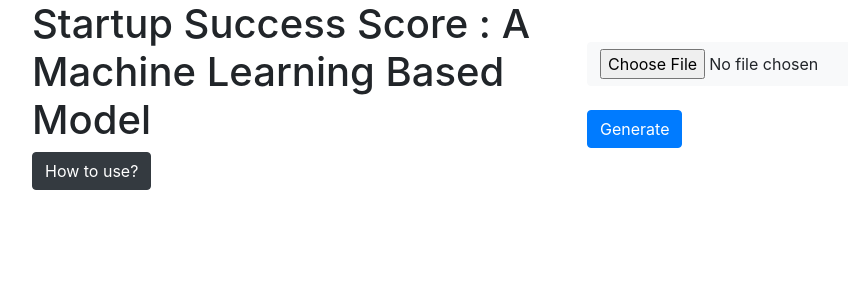
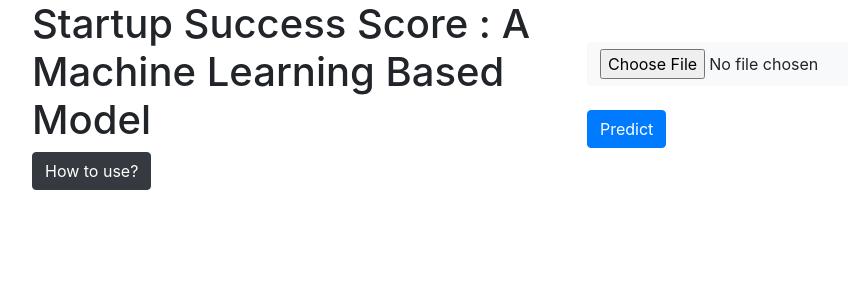
Before and after one commit to RishKhanna/StartUp_pred, a Flask app: page / in a window 1280 px wide. Shown: the part 281-581 px from the top of the page, without its empty margins (68-916 px from the left). Run offline with Flask 2, Linux system fonts and the light colour scheme; some libraries are stand-ins or nearby versions.

Commit message:
button text changed

```diff
--- a/templates/index.html
+++ b/templates/index.html
@@ -44,7 +44,7 @@
 				<form action = "/" method = "POST" enctype = "multipart/form-data">
 					<input class="btn btn-light" type = "file" name = "file" />
 					<br><br>
-					<button type="submit" class="btn btn-primary">Generate</button>
+					<button type="submit" class="btn btn-primary">Predict</button>
 				</form>
 						</div>
 					</form>
```
